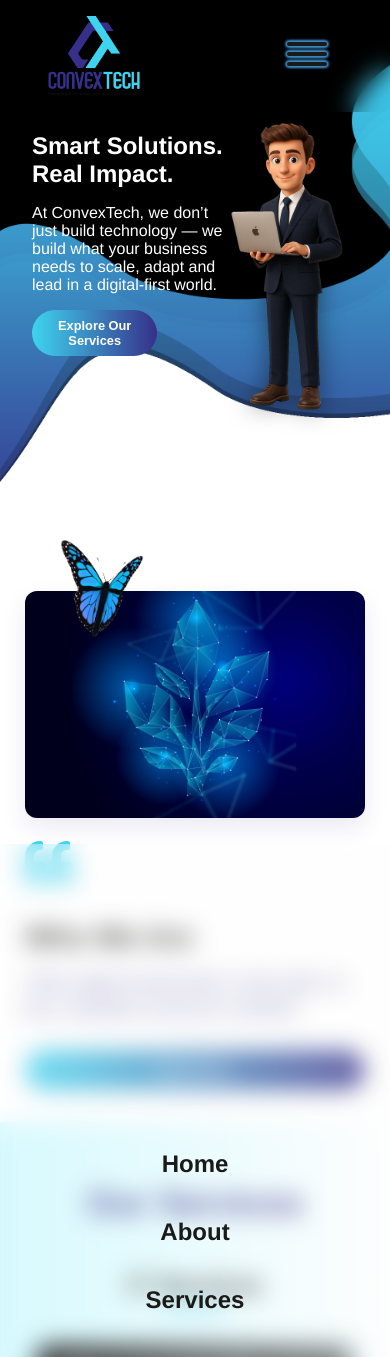
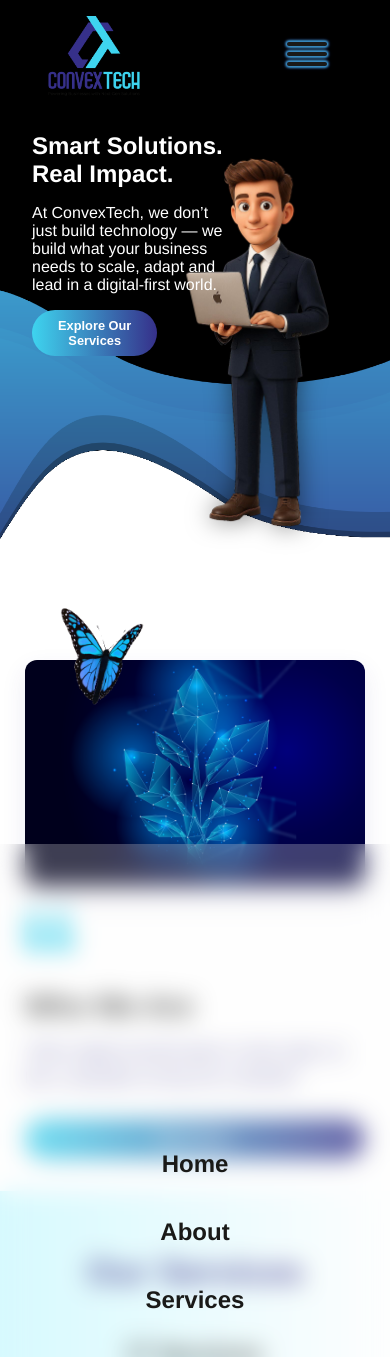
Before and after one commit to Firstclusive-Branding/ConvexTech, a React (Vite) app: page / in a window 390 px wide. Shown: the top 1357 px of the page. Built offline with nearby package versions, Linux system fonts and the light colour scheme.

Commit message:
services

```diff
--- a/src/styles/WhoWeAre.css
+++ b/src/styles/WhoWeAre.css
@@ -85,7 +85,7 @@
     padding: 3rem 2rem;
   }
   .who-we-are-img {
-    width: 500px;
+    max-width: 100%;
   }
   .butterfly-img {
     top: -10;
@@ -137,6 +137,7 @@
   .who-wrapper {
     padding: 0 1rem;
     padding-bottom: 2rem;
+    margin-top: -100px;
   }
   .who-container {
     width: 95%;
--- a/src/styles/hero.css
+++ b/src/styles/hero.css
@@ -70,7 +70,7 @@
   }
 }
 
-@media screen and (max-width: 1024px) {
+@media (max-width: 1024px) {
   .hero-content {
     max-width: 80%;
     padding-top: 5rem;
@@ -88,11 +88,12 @@
   .hero-avatar {
     position: absolute;
     max-height: 80%;
-    right: 5%;
+    right: 0;
+    top: 12%;
   }
 }
 
-@media screen and (max-width: 768px) {
+@media (max-width: 768px) {
   .hero {
     height: 80vh;
   }
@@ -120,9 +121,9 @@
   }
 }
 
-@media screen and (max-width: 480px) {
+@media (max-width: 480px) {
   .hero {
-    height: 70vh;
+    height: 90vh;
   }
 
   .hero-content {
```
